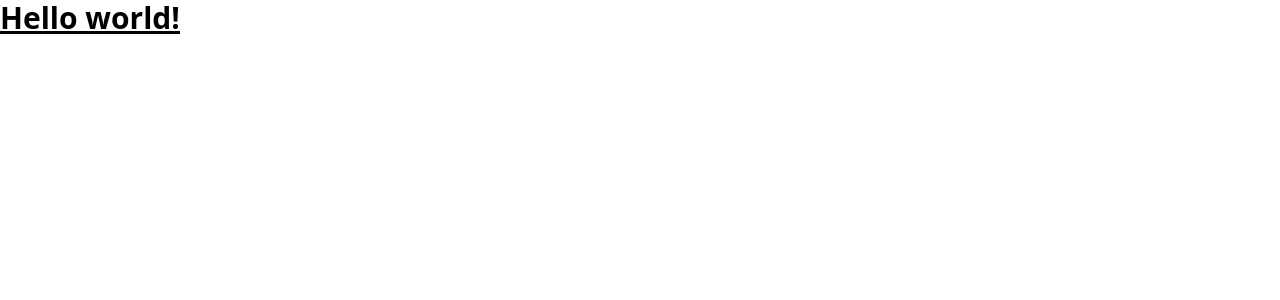
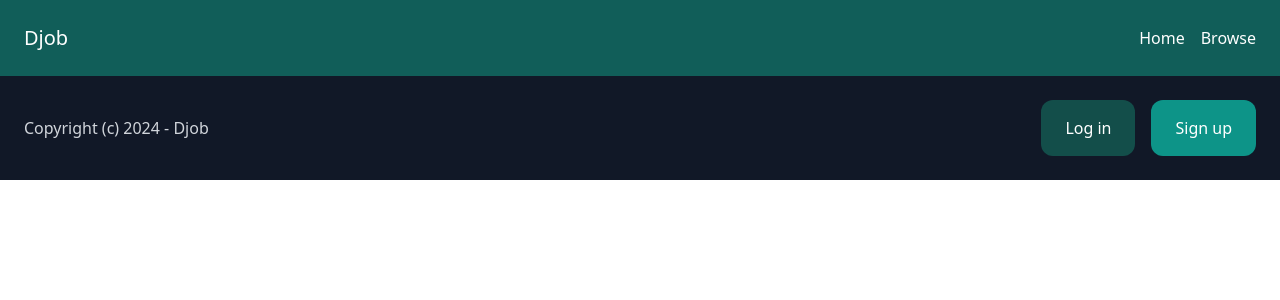
Before and after one commit to kodaishiotsuki/djob, a Nuxt app in the folder djob_frontend/: page / in a window 1280 px wide. Shown: the top 300 px of the page. Built offline with nearby package versions, Linux system fonts and the light colour scheme.

Commit message:
feat:create layout

```diff
--- a/djob_frontend/app.vue
+++ b/djob_frontend/app.vue
@@ -1,3 +1,6 @@
 <template>
-  <h1 class="text-3xl font-bold underline">Hello world!</h1>
+  <div>
+    <NuxtLayout />
+    <NuxtPage />
+  </div>
 </template>
--- /dev/null
+++ b/djob_frontend/layouts/default.vue
@@ -0,0 +1,35 @@
+<script setup></script>
+
+<template>
+  <div>
+    <nav class="p-6 flex items-center justify-between bg-teal-800">
+      <NuxtLink to="/" class="text-xl text-white">Djob</NuxtLink>
+
+      <div class="flex items-center space-x-4">
+        <NuxtLink to="/" class="text-white hover:text-teal-300">Home</NuxtLink>
+        <NuxtLink to="/browse" class="text-white hover:text-teal-300">
+          Browse
+        </NuxtLink>
+      </div>
+    </nav>
+
+    <slot />
+
+    <footer class="p-6 flex flex-wrap items-center justify-between bg-gray-900">
+      <p class="text-gray-300">Copyright (c) 2024 - Djob</p>
+
+      <div class="flex mt-6 md:mt-0 items-center space-x-4">
+        <NuxtLink
+          to="/login"
+          class="py-4 px-6 bg-teal-900 hover:bg-teal-700 text-white rounded-xl"
+          >Log in</NuxtLink
+        >
+        <NuxtLink
+          to="/signup"
+          class="py-4 px-6 bg-teal-600 hover:bg-teal-700 text-white rounded-xl"
+          >Sign up</NuxtLink
+        >
+      </div>
+    </footer>
+  </div>
+</template>
--- a/djob_frontend/nuxt.config.ts
+++ b/djob_frontend/nuxt.config.ts
@@ -2,10 +2,13 @@
 export default defineNuxtConfig({
   devtools: { enabled: true },
   css: ["~/assets/css/main.css"],
+
   postcss: {
     plugins: {
       tailwindcss: {},
       autoprefixer: {},
     },
   },
+
+  compatibilityDate: "2024-10-20",
 });
```
